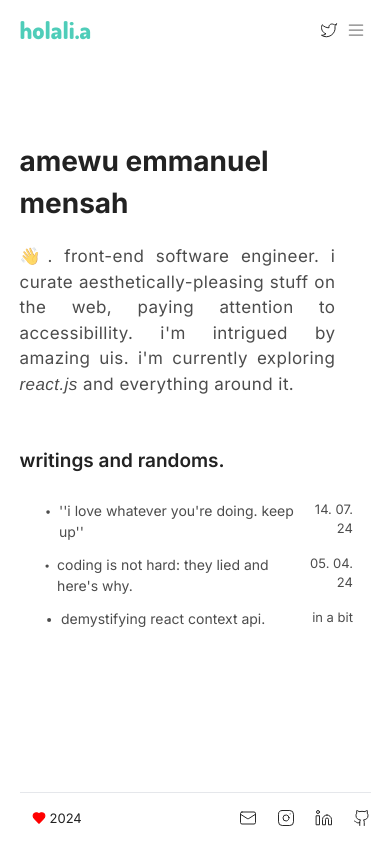
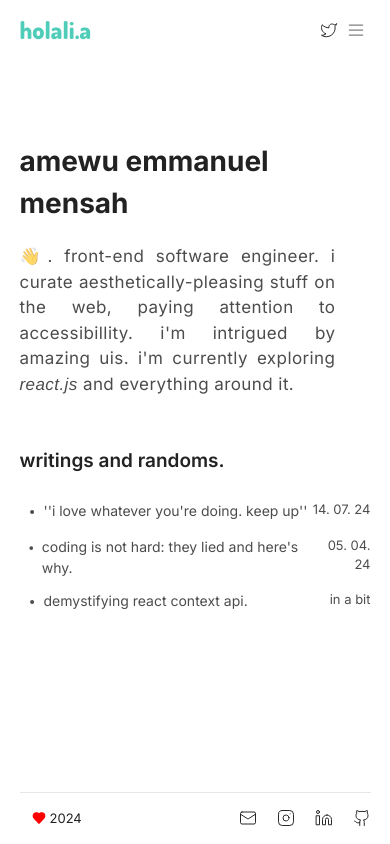
Before and after one commit to holaliamewu/portfolio-react, a React (Vite) app: page / in a window 390 px wide. Built offline with nearby package versions, Linux system fonts and the light colour scheme.

Commit message:
fix: writings date

```diff
--- a/src/pages/Home.jsx
+++ b/src/pages/Home.jsx
@@ -20,7 +20,7 @@ export default function Home() {
             ><span className="hover:underline" >writings</span> and <span className="hover:underline">randoms</span>.</h4>
           { blog.map( blogpost => {
             return(
-                <span className="flex justify-between lg:w-[70%] text-[14px] xs:w-[90%] mb-3 text-[rgba(0,0,0,0.7)] hover:text-[#222] xs:mx-auto md:mx-0 " >
+                <span className="flex justify-between lg:w-[70%] text-[14px] xs:w-[100%] mb-3 text-[rgba(0,0,0,0.7)] hover:text-[#222] xs:mx-auto md:mx-0 " >
                      <NavLink to={`${ blogpost.isRandom ? 'randoms' : 'blog'}${blogpost.link}`} className="flex font-[400]  " ><Dot />  {blogpost.title}</NavLink>
                      <h6 className="font-[400] text-[13px]  text-right">{blogpost.releaseDate}</h6>
                  </span>
```
